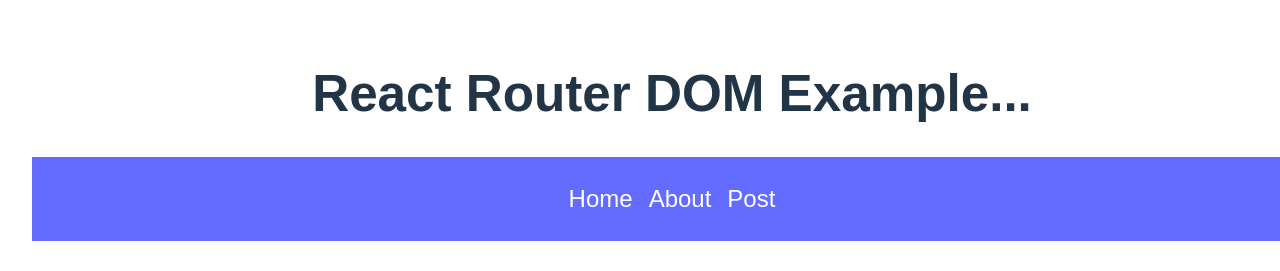
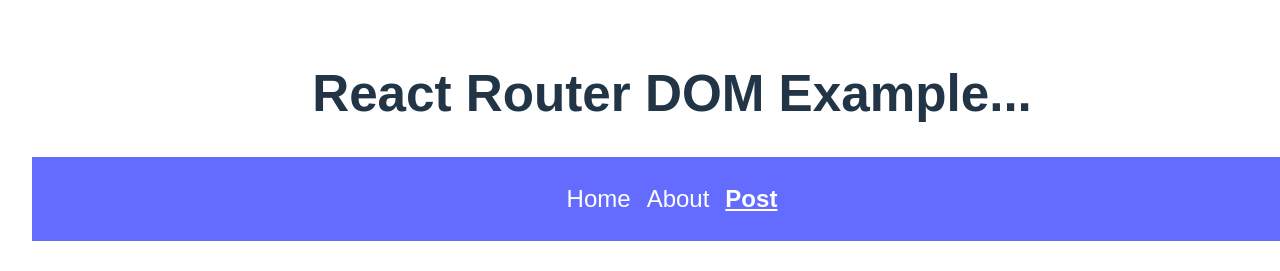
Before and after one commit to edupersa/react-theory-router-dom, a React (Vite) app: page /posts in a window 1280 px wide. Shown: the top 271 px of the page. Built offline with nearby package versions, Linux system fonts and the light colour scheme.

Commit message:
Agregado el active y el hover al menu.

```diff
--- a/src/components/Header/Header.module.css
+++ b/src/components/Header/Header.module.css
@@ -23,3 +23,12 @@
   gap: 1rem;
   margin: 0.5rem;
 }
+
+.nav a:hover {
+  text-decoration: underline;
+}
+
+.nav a.active {
+  text-decoration: underline;
+  font-weight: bolder;
+}
--- a/src/components/Header/Header.tsx
+++ b/src/components/Header/Header.tsx
@@ -1,7 +1,9 @@
 import styles from "./Header.module.css";
-import { Link } from "react-router-dom";
+import { Link, useLocation } from "react-router-dom";
 
 const Header = () => {
+
+    const pathName = useLocation().pathname;
     console.log("Header component rendered");
 
     return (
@@ -9,9 +11,9 @@ const Header = () => {
             <h1>React Router DOM Example... </h1>
             <header className={styles.header}>
                 <nav className={styles.nav}>
-                    <Link to="/"> Home </Link>
-                    <Link to="/about"> About </Link>
-                    <Link to="/posts"> Post </Link>
+                    <Link className={pathName === "/" ? styles.active : ""} to="/"> Home </Link>
+                    <Link className={pathName === "/about" ? styles.active : ""} to="/about"> About </Link>
+                    <Link className={pathName === "/posts" ? styles.active : ""} to="/posts"> Post </Link>
                 </nav>
             </header>
         </>
```
